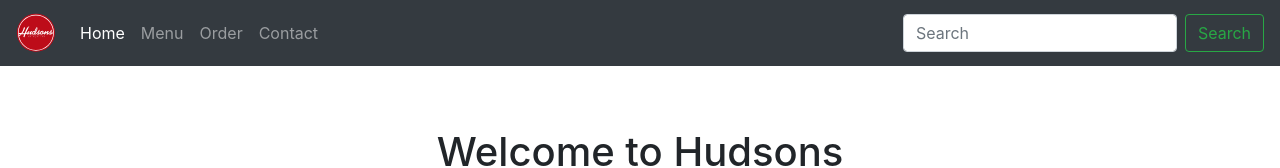
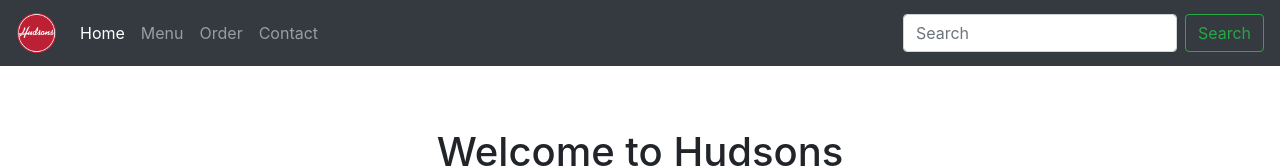
Before and after one commit to ninjawaffle2511/hudsons, a plain HTML site: page index.html in a window 1280 px wide. Shown: the top 168 px of the page. Drawn offline with nearby package versions, Linux system fonts and the light colour scheme.

Commit message:
Edit Hudsons logo

```diff
--- a/index.html
+++ b/index.html
@@ -14,7 +14,7 @@
 	<!-- NAVBAR -->
 	<nav class="navbar navbar-expand-md navbar-dark bg-dark fixed-top">
       <a class="navbar-brand" href="#">
-		<img src="images/Hudsons_red.svg" width="40" height="40" class="d-inline-block align-top" alt="">
+		<img src="images/hudsons-red.png" width="40" height="40" class="d-inline-block align-top" alt="">
 	  </a>
       <button class="navbar-toggler" type="button" data-toggle="collapse" data-target="#navbarsExampleDefault" aria-controls="navbarsExampleDefault" aria-expanded="false" aria-label="Toggle navigation">
         <span class="navbar-toggler-icon"></span>
@@ -106,6 +106,8 @@
     <textarea class="form-control" id="exampleFormControlTextarea1" rows="3"></textarea>
   </div>
 	<button type="submit" class="btn btn-primary">Submit</button>
+	<br>
+	<br>
 	<div class="g-recaptcha" data-sitekey="6LcuW28UAAAAAFAL5yWntR1hdhBxq2wh2OCUBumV"></div>
 </form>
 
```
Also changed, not shown: images/hudsons-red.png (added), images/hudsons-white.png (added).
